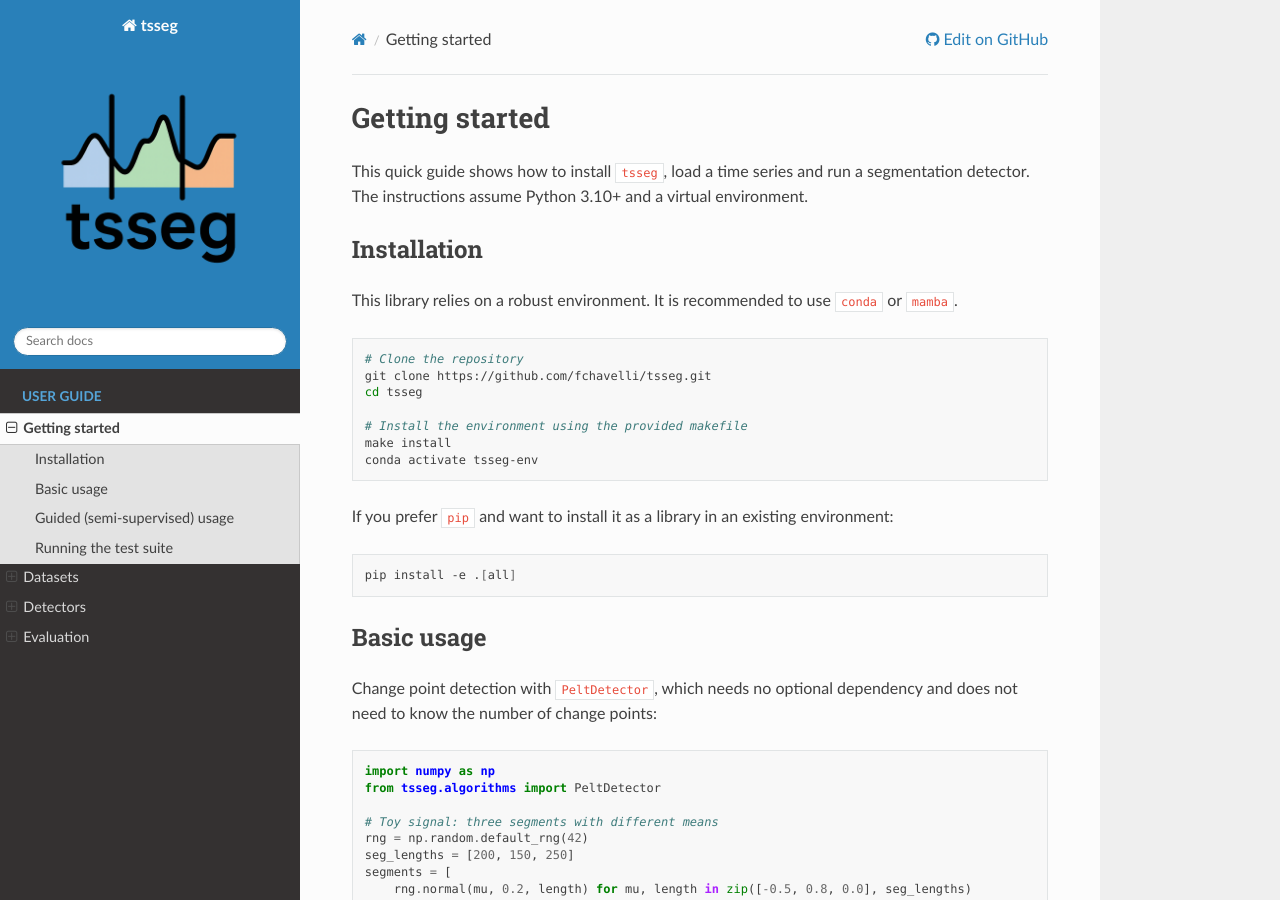
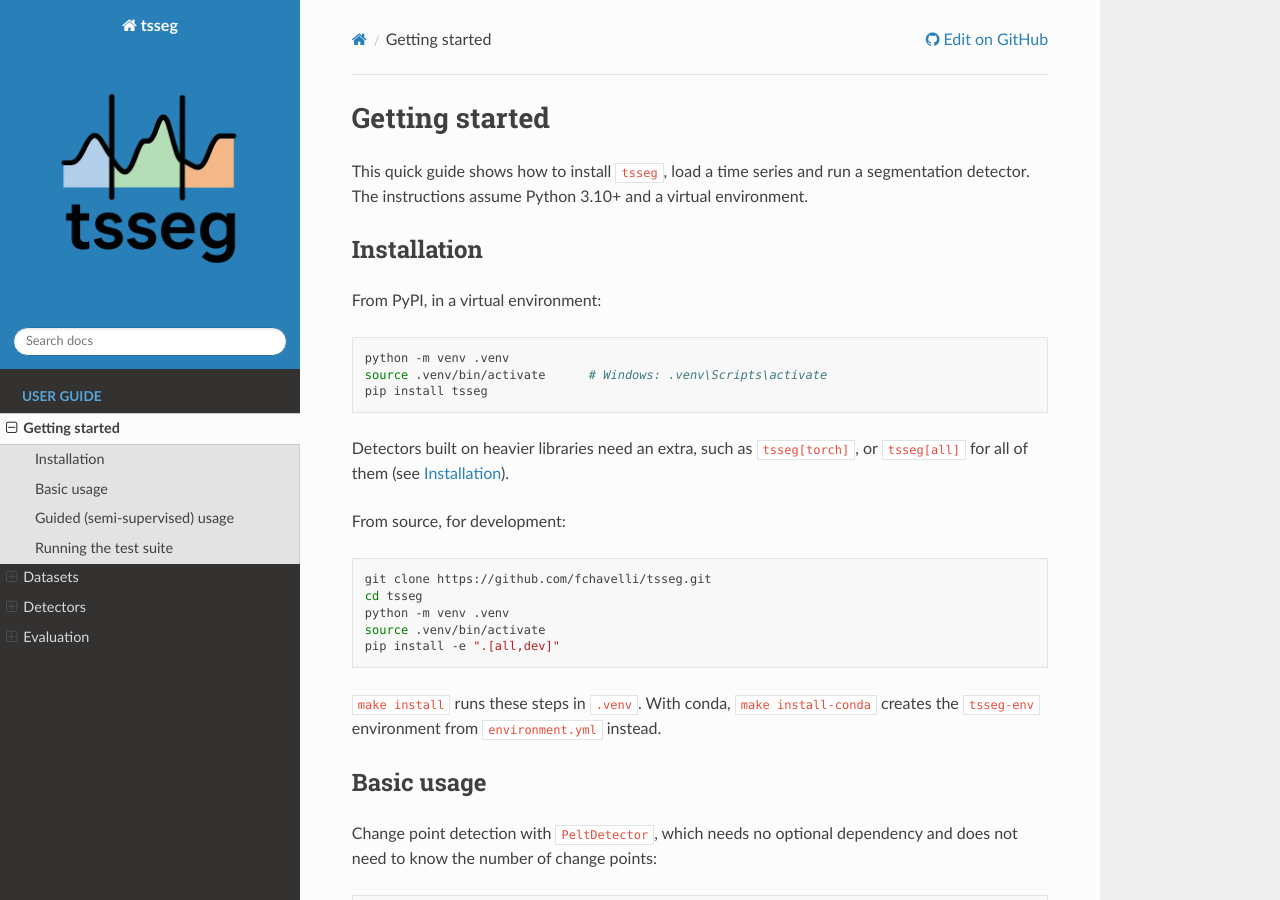
Before and after one commit to fchavelli/tsseg, a Sphinx documentation site: the page built from docs/guides/getting-started.md, in a window 1280 px wide and 900 px high. Built offline with Sphinx 7.4.7 and the Read the Docs theme 3.1.0, drawn with Linux system fonts in a browser that asks for light colours; pages that are not in the unit, such as notebooks, are missing from menus.

Commit message:
docs: install from source with venv and pip, conda as an option (#57)
* chore(make): create a virtual environment in make install, conda in make install-conda

make install required conda, while the CI installs tsseg with pip alone. It
now creates a virtual environment (VENV, default .venv, made by the venv
module of VENV_PYTHON) and installs tsseg in it, editable, with EXTRAS
(default all,dev). TORCH_INDEX_URL installs torch first from another index,
such as the CPU build used by the CI.

The conda environment is created by make install-conda and removed by
make clean-conda; make clean only removes the virtual environment, so that it
can no longer delete tsseg-env by habit. .venv is ignored by git.

* docs: give the venv and pip installation steps first, conda as an option

The README, the documentation home page and the getting started and
contributing guides told users to install from source with conda only
("From source (requires conda)"), although the CI installs tsseg with pip
alone. They now give the venv + pip steps, then make install and
make install-conda.

They also say that tsseg[all] needs Python 3.10 to 3.12: the TensorFlow
versions pinned by tsseg[tscp2] (below 2.19) have no wheel for Python 3.13
or later. On Linux, torch from PyPI pulls the CUDA libraries; the CI command
that installs its CPU build is given.

---------

Co-authored-by: fchavelli <fchavelli@users.noreply.github.com>

````diff
--- a/docs/guides/getting-started.md
+++ b/docs/guides/getting-started.md
@@ -6,23 +6,29 @@ environment.
 
 ## Installation
 
-This library relies on a robust environment. It is recommended to use `conda` or `mamba`.
+From PyPI, in a virtual environment:
 
 ```bash
-# Clone the repository
+python -m venv .venv
+source .venv/bin/activate      # Windows: .venv\Scripts\activate
+pip install tsseg
+```
+
+Detectors built on heavier libraries need an extra, such as `tsseg[torch]`, or
+`tsseg[all]` for all of them (see [Installation](../index)).
+
+From source, for development:
+
+```bash
 git clone https://github.com/fchavelli/tsseg.git
 cd tsseg
-
-# Install the environment using the provided makefile
-make install
-conda activate tsseg-env
+python -m venv .venv
+source .venv/bin/activate
+pip install -e ".[all,dev]"
 ```
 
-If you prefer `pip` and want to install it as a library in an existing environment:
-
-```bash
-pip install -e .[all]
-```
+`make install` runs these steps in `.venv`. With conda, `make install-conda`
+creates the `tsseg-env` environment from `environment.yml` instead.
 
 ## Basic usage
 
--- a/environment.yml
+++ b/environment.yml
@@ -21,7 +21,7 @@ dependencies:
     # NOTE: tensorflow / keras-tcn (needed only by TSCP2Detector) are NOT
     # pinned here to avoid fragile exact-version constraints that break
     # across platforms.  They are installed automatically by the
-    # `make install` step (pip install -e .[all]) via the [tscp2] extra
+    # `make install-conda` step (pip install -e .[all,dev]) via the [tscp2] extra
     # defined in pyproject.toml with flexible ranges.
     # To install them manually:  pip install -e .[tscp2]
     #
````
Also changed, not shown: README.md (+19 -8 lines), docs/changelog.rst (+12 -0 lines), docs/guides/contributing.rst (+16 -3 lines), docs/index.rst (+12 -3 lines), 2 other files.
